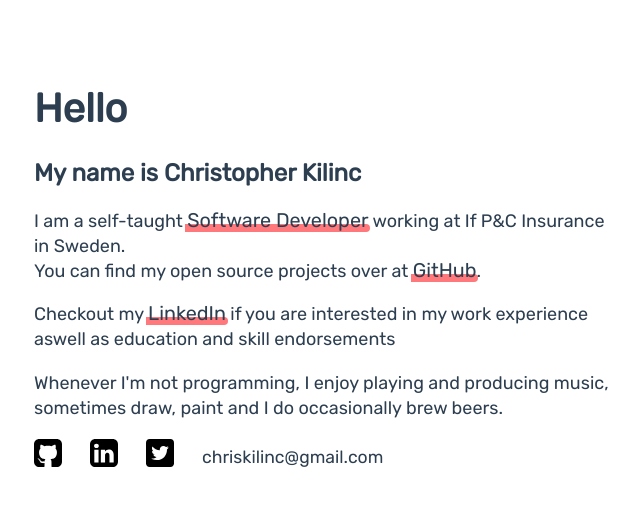
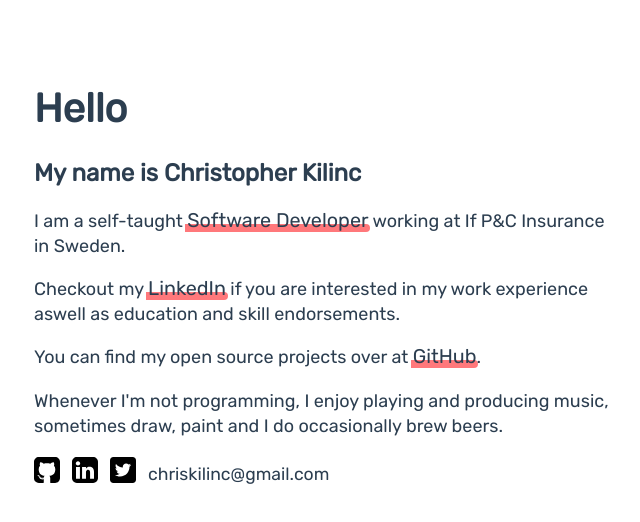
Before and after one commit to chriskilinc/chriskilinc-vue, a Vue app: page / in a window 1280 px wide. Shown: the top 522 px of the page, without its empty margins (102-742 px from the left). Built offline with nearby package versions, Linux system fonts and the light colour scheme.

Commit message:
Minor changes

```diff
--- a/src/App.vue
+++ b/src/App.vue
@@ -17,6 +17,13 @@
   --colorDeepRed: #f41851;
   --colorOrange: #ff9966;
   --colorCream: #fcfbe3;
+
+  ::selection {
+    background: var(--colorLightRed); /* WebKit/Blink Browsers */
+  }
+  ::-moz-selection {
+    background: var(--colorLightRed); /* Gecko Browsers */
+  }
 }
 
 #app {
@@ -71,7 +78,7 @@
   .circle {
     width: 125px;
     height: 125px;
-    background: var(--colorRed);
+    background: var(--colorLightRed);
     border-radius: 100px;
   }
 }
--- a/src/components/HelloWorld.vue
+++ b/src/components/HelloWorld.vue
@@ -10,12 +10,6 @@
           <router-link to="/dev" class="highlighted">Software Developer</router-link>
         </span>
         working at If P&amp;C Insurance in Sweden.
-        <br />You can find my open source projects over at
-        <a
-          href="https://github.com/chriskilinc"
-          class="highlighted"
-          target="_blank"
-        >GitHub</a>.
       </p>
       <p>
         Checkout my
@@ -23,7 +17,15 @@
           href="https://www.linkedin.com/in/chriskilinc/"
           class="highlighted"
           target="_blank"
-        >LinkedIn</a> if you are interested in my work experience aswell as education and skill endorsements
+        >LinkedIn</a> if you are interested in my work experience aswell as education and skill endorsements.
+      </p>
+      <p>
+        You can find my open source projects over at
+        <a
+          href="https://github.com/chriskilinc"
+          class="highlighted"
+          target="_blank"
+        >GitHub</a>.
       </p>
       <p>Whenever I'm not programming, I enjoy playing and producing music, sometimes draw, paint and I do occasionally brew beers.</p>
     </section>
--- a/src/components/SocialRow.vue
+++ b/src/components/SocialRow.vue
@@ -50,7 +50,7 @@ export default class SocialRow extends Vue {
 
   .icon {
     transition: cubic-bezier(0.19, 1, 0.22, 1) 0.25s;
-    margin: 0 14px 0 0;
+    margin: 0 6px 0 0;
     border-bottom: 2.5px solid transparent;
     outline: none !important;
   }
@@ -69,8 +69,8 @@ export default class SocialRow extends Vue {
   }
 
   img {
-    height: 28px;
-    height: 28px;
+    height: 26px;
+    height: 26px;
     padding: 0 0 4px 0;
   }
 
```
